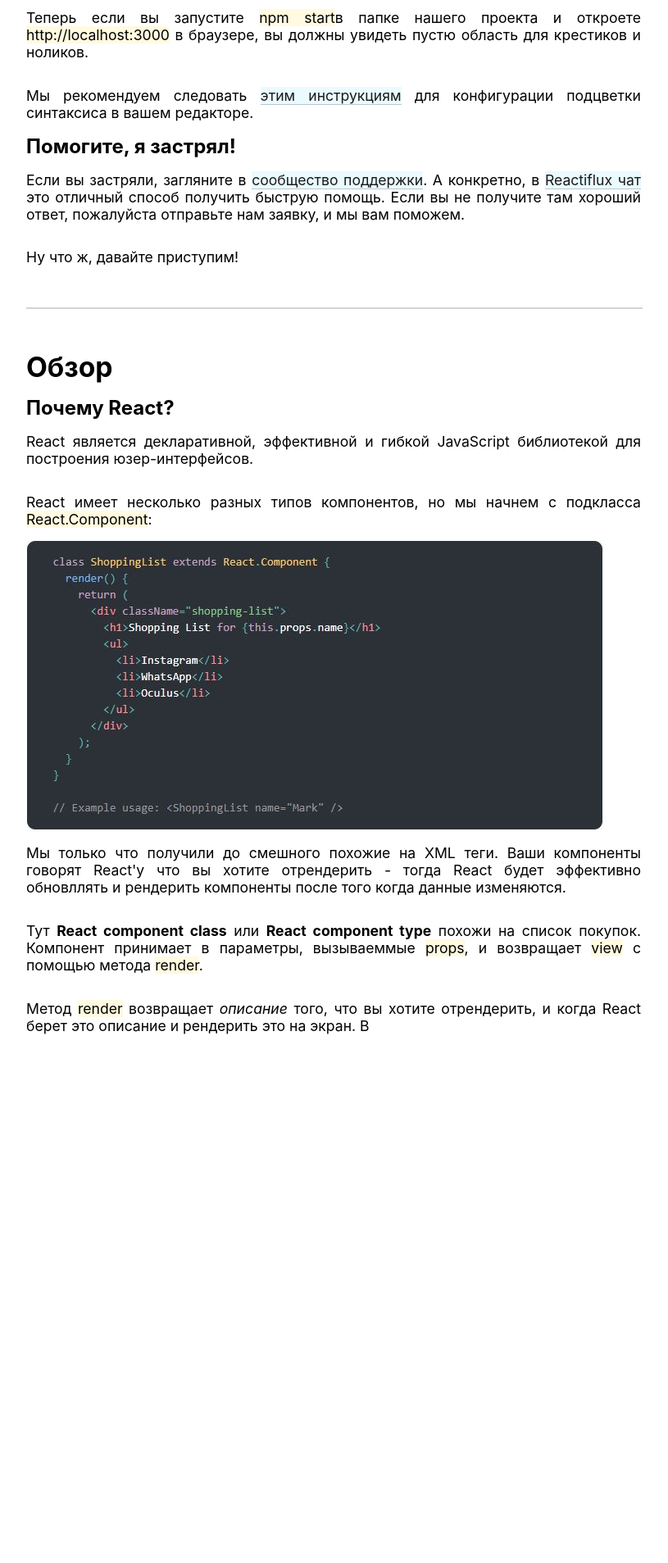
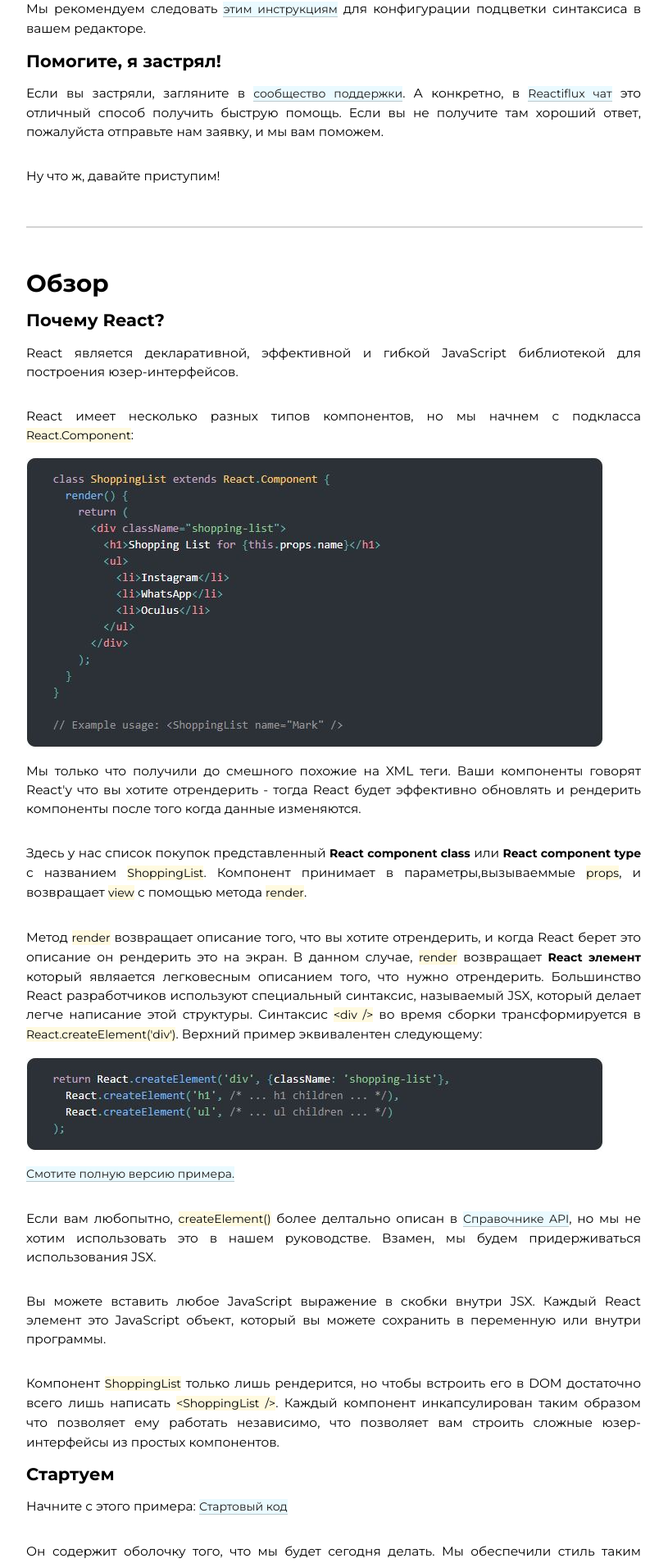
Before and after one commit to AlexFisher13/react-doc, a React (Create React App) app: page / in a window 1280 px wide. Shown: the part 2018-3925 px from the top of the page at 82% size, without its empty margins (233-1048 px from the left). Before the commit the page ends 3325 px from the top, so only its background shows below. Built offline with nearby package versions, Linux system fonts and the light colour scheme.

Commit message:
add translate

```diff
--- a/src/components/Tutorial.js
+++ b/src/components/Tutorial.js
@@ -60,11 +60,38 @@ const Tutorial = () => {
                 <p>React имеет несколько разных типов компонентов, но мы начнем с подкласса <mark>React.Component</mark>:</p>
                     <img src="img/code4.JPG" alt=""/>
                 <p>Мы только что получили до смешного похожие на XML теги. Ваши компоненты говорят React'у что вы хотите отрендерить - тогда React
-                будет эффективно обновллять и рендерить компоненты после того когда данные изменяются.</p>
-            <p>Тут <b>React component class</b> или <b>React component type</b> похожи на список покупок. Компонент принимает в параметры,
-                вызываеммые <mark>props</mark>, и возвращает <mark>view</mark> с помощью метода <mark>render</mark>.</p>
-            <p>Метод <mark>render</mark> возвращает <i>описание</i> того, что вы хотите отрендерить, и когда React берет это описание и рендерить это на экран.
-            В </p>
+                будет эффективно обновлять и рендерить компоненты после того когда данные изменяются.</p>
+            <p>Здесь у нас список покупок представленный <b>React component class</b> или <b>React component type</b> с названием <mark>ShoppingList</mark>.
+                Компонент принимает в параметры,вызываеммые <mark>props</mark>, и возвращает <mark>view</mark> с помощью метода <mark>render</mark>.</p>
+            <p>Метод <mark>render</mark> возвращает описание того, что вы хотите отрендерить, и когда React берет это описание он рендерить это на экран.
+            В данном случае, <mark>render</mark> возвращает <b>React элемент</b> который являается легковесным описанием того, что нужно отрендерить.
+            Большинство React разработчиков используют специальный синтаксис, называемый JSX, который делает легче написание этой структуры.
+            Синтаксис <mark>&lt;div /&gt;</mark> во время сборки трансформируется в <mark>React.createElement('div')</mark>. Верхний пример
+            эквивалентен следующему:</p>
+            <img src="img/code5.JPG" alt=""/>
+            <p><a href="See full expanded version.">Смотите полную версию примера.</a></p>
+            <p>Если вам любопытно, <mark>createElement()</mark> более делтально описан в <a href="https://reactjs.org/docs/react-api.html#createelement">
+                Справочнике API</a>, но мы не хотим использовать это в нашем руководстве. Взамен, мы будем придерживаться использования JSX.</p>
+            <p>Вы можете вставить любое JavaScript выражение в скобки внутри JSX. Каждый React элемент это JavaScript объект, который вы можете
+            сохранить в переменную или внутри программы.</p>
+            <p>Компонент <mark>ShoppingList</mark> только лишь рендерится, но чтобы встроить его в DOM достаточно всего лишь
+            написать <mark>&lt;ShoppingList /&gt;</mark>. Каждый компонент инкапсулирован таким образом что позволяет ему работать независимо,
+            что позволяет вам строить сложные юзер-интерфейсы из простых компонентов.</p>
+
+            <h3>Стартуем</h3>
+            <p>Начните с этого примера: <a href="https://codepen.io/gaearon/pen/oWWQNa?editors=0010">Стартовый код</a></p>
+            <p>Он содержит оболочку того, что мы будет сегодня делать. Мы обеспечили стиль таким образом чтобы вы только беспокоились о JavaScript.</p>
+            <p>Ближе к делу, мы имеем дерево компонентов:</p>
+                <ul>
+                    <li>Square</li>
+                    <li>Board</li>
+                    <li>Game</li>
+                </ul>
+            <p>Компонент Square рендерит один <mark>&lt;button&gt;</mark>, Board рендерит 9 Square'ов, и компонент Game рендерит
+            Board с неким местом для заполнения которое мы будем заполнять позже. Ни один из компонентов на данный момент не является интерактивным.</p>
+
+            <h3>Передача данных через Props(свойства)</h3>
+
         </div>
     )
 }
--- a/src/index.css
+++ b/src/index.css
@@ -1,5 +1,7 @@
+@import url('https://fonts.googleapis.com/css?family=Montserrat:300,400,500,600,700,800,900');
 * {
-  font-family: -apple-system,BlinkMacSystemFont,Segoe UI,Roboto,Oxygen,Ubuntu,Cantarell,Fira Sans,Droid Sans,Helvetica Neue,sans-serif;
+  font-family: Montserrat,-apple-system,BlinkMacSystemFont,Segoe UI,Roboto,Oxygen,Ubuntu,Cantarell,Fira Sans,Droid Sans,Helvetica Neue,sans-serif;
+  font-size: 14px;
 }
 
 body {
@@ -59,7 +61,8 @@ h4 {
 }
 p {
   font-size: 1.1em;
-  margin: .9em 0;
+  margin: 1em 0;
+  line-height: 1.5em;
 }
 a {
   background-color: rgba(187,239,253,0.3);
```
